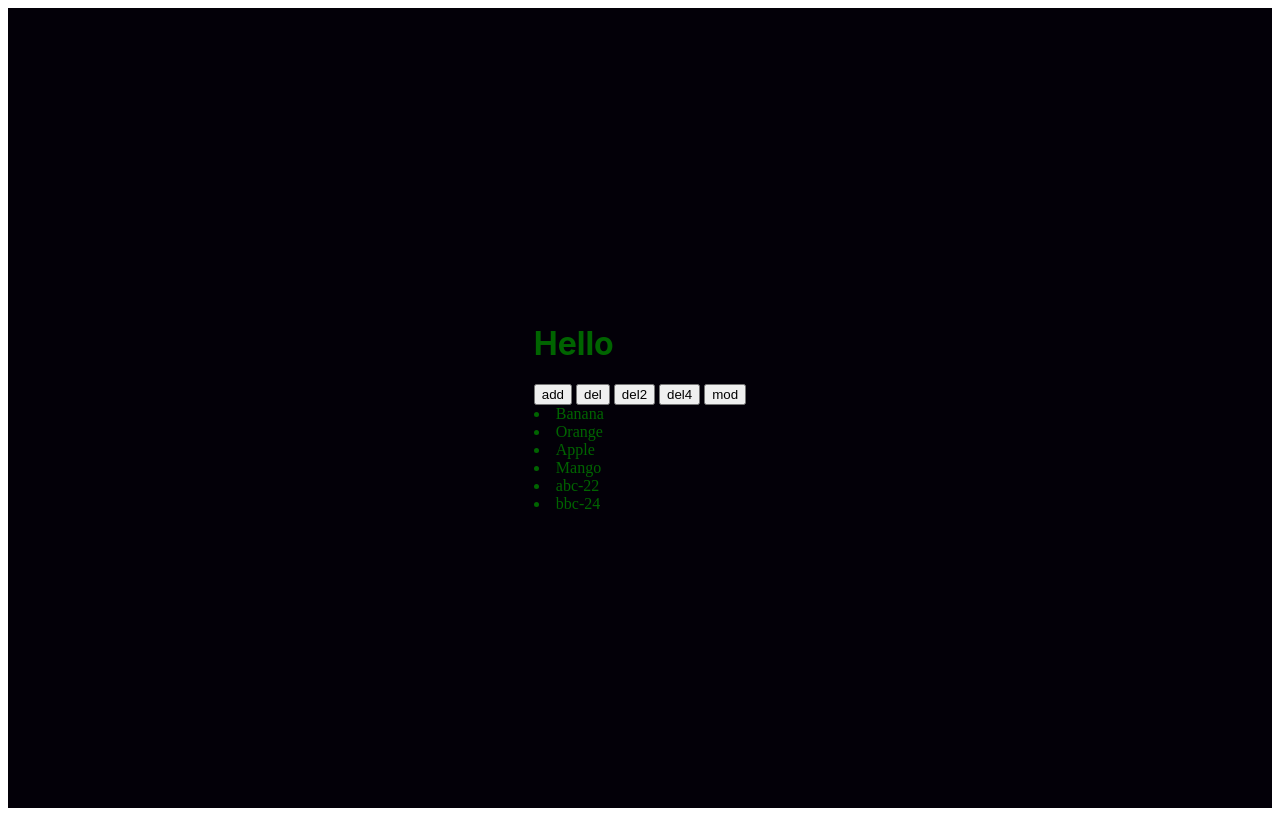
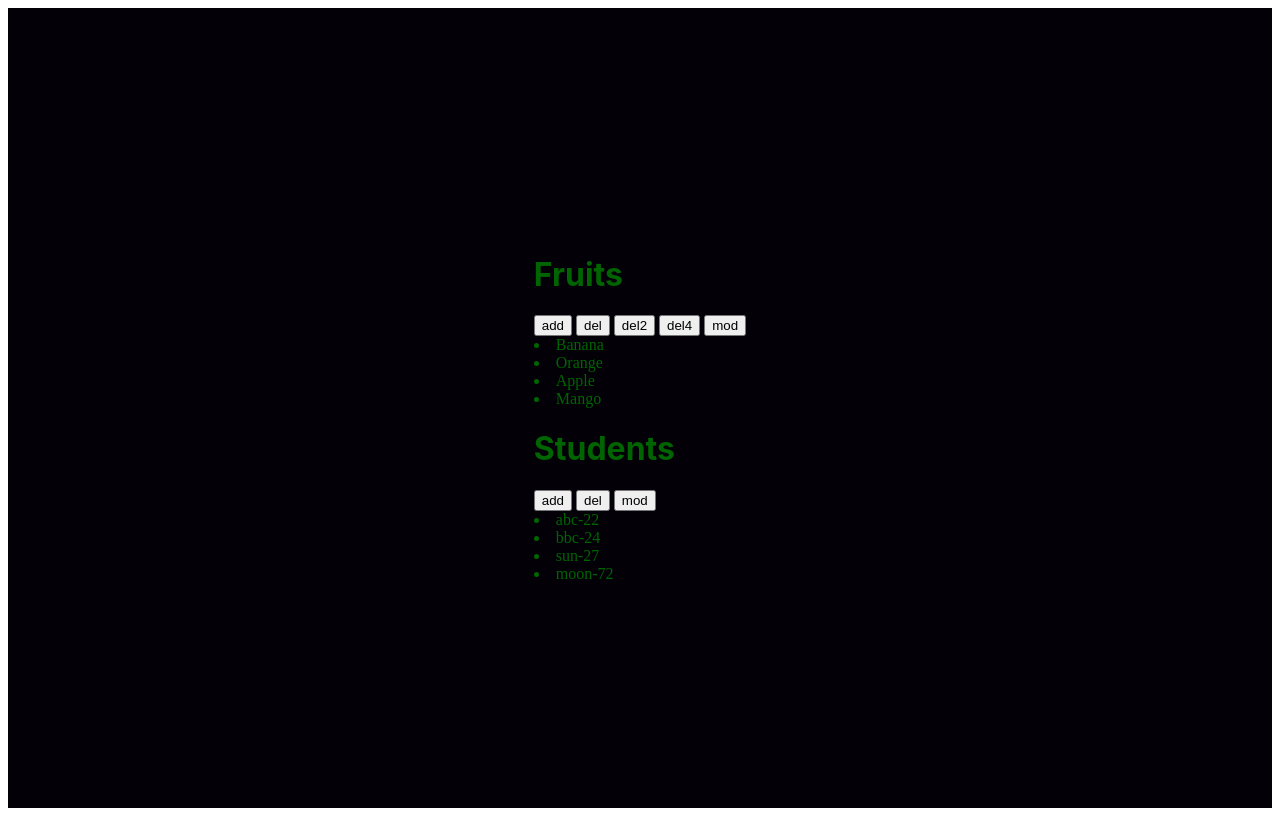
Before and after one commit to krishtelco/react-flex-arrayobjects, a React (Create React App) app: page / in a window 1280 px wide. Built offline with nearby package versions, Linux system fonts and the light colour scheme.

Commit message:
2 files modified

```diff
--- a/src/App.js
+++ b/src/App.js
@@ -35,7 +35,7 @@ export default function App() {
   return (
     <div className="flexbox">
       <div className="flexitem">
-        <h1>Hello </h1>
+        <h1>Fruits </h1>
         <button onClick={onsubmit}>add</button>{' '}
         <button onClick={() => ondelete('Apple')}>del</button>{' '}
         <button onClick={() => ondelete2('Orange')}>del2</button>{' '}
@@ -45,6 +45,7 @@ export default function App() {
         {fruits.map((fruit) => (
           <li>{fruit}</li>
         ))}
+        <h1>Students</h1>
         <App2/>
       </div>
     </div>
--- a/src/App2.js
+++ b/src/App2.js
@@ -2,14 +2,32 @@ import React, { useState } from 'react';
 import './style.css';
 
 export default function App2() {
-const [students,setStudents]=useState([{name:"abc",mark1:22},{name:"bbc",mark1:24}]);
-  return(
+  const [students, setStudents] = useState([
+    { name: 'abc', mark1: 22 },
+    { name: 'bbc', mark1: 24 },
+    { name: 'sun', mark1: 27 },
+    { name: 'moon', mark1: 72 },
+  ]);
+
+  const add=()=>{
+
+  }
+  const del=()=>{
+
+  }
+  const modify=()=>{
+
+  }
+  return (
     <div>
-      {
-        students.map( (student)=>
-        (<li>{student.name}-{student.mark1}</li>))
-        }
-
+      <button onClick={add}>add</button>{' '}
+      <button onClick={del}>del</button>{' '}
+      <button onClick={modify}>mod</button>{' '}
+      {students.map((student) => (
+        <li>
+          {student.name}-{student.mark1}
+        </li>
+      ))}
     </div>
-  )
+  );
 }
```
